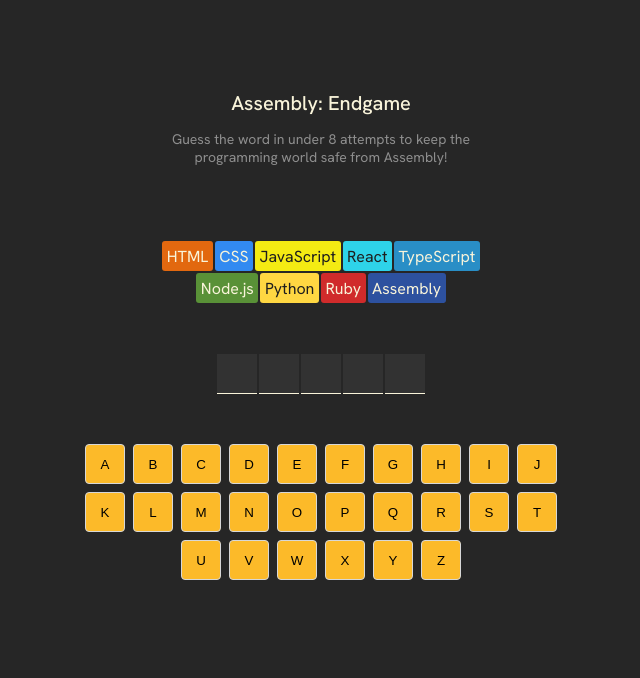
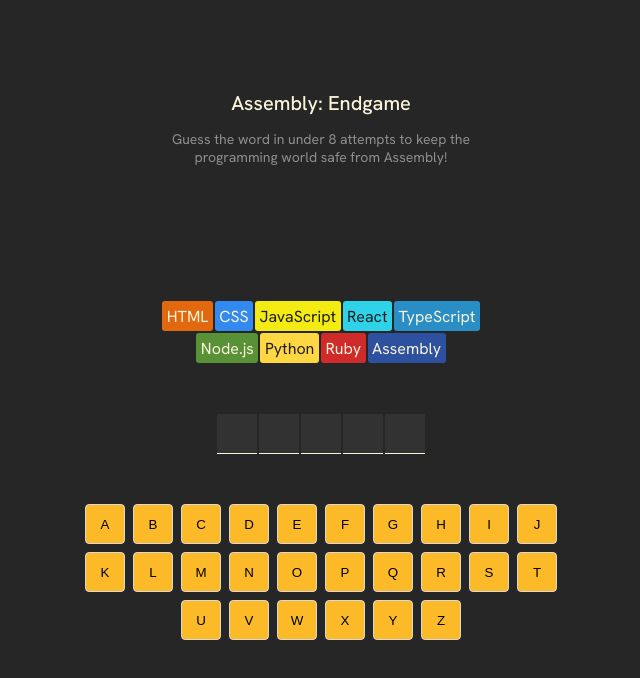
Before and after one commit to tiff3b/Assembly-Endgame, a React (Vite) app: page / in a window 1280 px wide. Shown: the top 678 px of the page, without its empty margins (319-959 px from the left). Built offline with nearby package versions, Linux system fonts and the light colour scheme.

Commit message:
Added farewell messages

```diff
--- a/src/App.jsx
+++ b/src/App.jsx
@@ -2,6 +2,7 @@
 import './App.css'
 import languages from './language.js'
 import { clsx } from 'clsx'
+import {getFarewellText} from './utils.js'
 
 export default function Endgame() {
 
@@ -16,23 +17,38 @@
     const isGameLost = wrongGuessCount >= languages.length -1
     const isGameOver = isGameWon || isGameLost
 
+    const lastGuessedLetter = guess[guess.length - 1]
+    const isLastGuessWrong = lastGuessedLetter && !currentWord.includes(lastGuessedLetter)
+
+const lostLanguage = isLastGuessWrong
+    ? languages[wrongGuessCount - 1]
+    : null
+
     function GameStatus (){
-        if (!isGameOver) return null
-        return(
-        <>
-        {isGameWon ? (
+        if (!isGameOver && lostLanguage) {
+            return (
+                <p className="farewell" >
+                    {getFarewellText(lostLanguage.name)}
+                </p>
+            )
+        }
+
+        if (isGameWon) {
+            return (
             <>
             <h2>You win!</h2>
             <p>Well done!🎉</p>
-            </>)
-        : (
+            </>
+            )
+         } if (isGameLost) {
+            return (
             <>
             <h2> Game over! </h2>
             <p>You lose! Better start learning Assembly 😭</p>
-            </>)}
-    </>
-    )
-}
+            </>
+            )
+        }
+    }
 
     function startNewGame(){
         setCurrentWord("react")
@@ -96,8 +112,9 @@
                 <p>Guess the word in under 8 attempts to keep the programming world safe from Assembly!</p>
             </header>
             <section className={clsx("game-status",{
-                "win" : isGameWon,
-                "lose" : isGameLost
+                win : isGameWon,
+                lose : isGameLost,
+                farewell : !isGameOver && lostLanguage
             })}>
                 <GameStatus />
             </section>
--- a/src/index.css
+++ b/src/index.css
@@ -42,10 +42,12 @@
   display: flex;
   flex-direction: column;
   align-items: center;
+  justify-content: center;
   border-radius: 6px;
   margin-block: 30px;
   color: #f9f4da;
-  width: 352px
+  width: 352px;
+  min-height: 60px;
 }
 .game-status p {
   margin: 5px;
@@ -57,6 +59,17 @@
 
 .lose {
   background-color: #ba2a2a;
+}
+
+.farewell {
+  background-color: #7a5ea7;
+  border: 1px dashed #323232;
+}
+
+.farewell p{
+  font-style: italic;
+  font-weight: 400;
+  border: none;
 }
 
 h2{
--- /dev/null
+++ b/src/utils.js
@@ -0,0 +1,19 @@
+export function getFarewellText(language) {
+    const options = [
+        `Farewell, ${language}`,
+        `Adios, ${language}`,
+        `R.I.P., ${language}`,
+        `We'll miss you, ${language}`,
+        `Oh no, not ${language}!`,
+        `${language} bites the dust`,
+        `Gone but not forgotten, ${language}`,
+        `The end of ${language} as we know it`,
+        `Off into the sunset, ${language}`,
+        `${language}, it's been real`,
+        `${language}, your watch has ended`,
+        `${language} has left the building`
+    ];
+
+    const randomIndex = Math.floor(Math.random() * options.length);
+    return options[randomIndex];
+}
```
